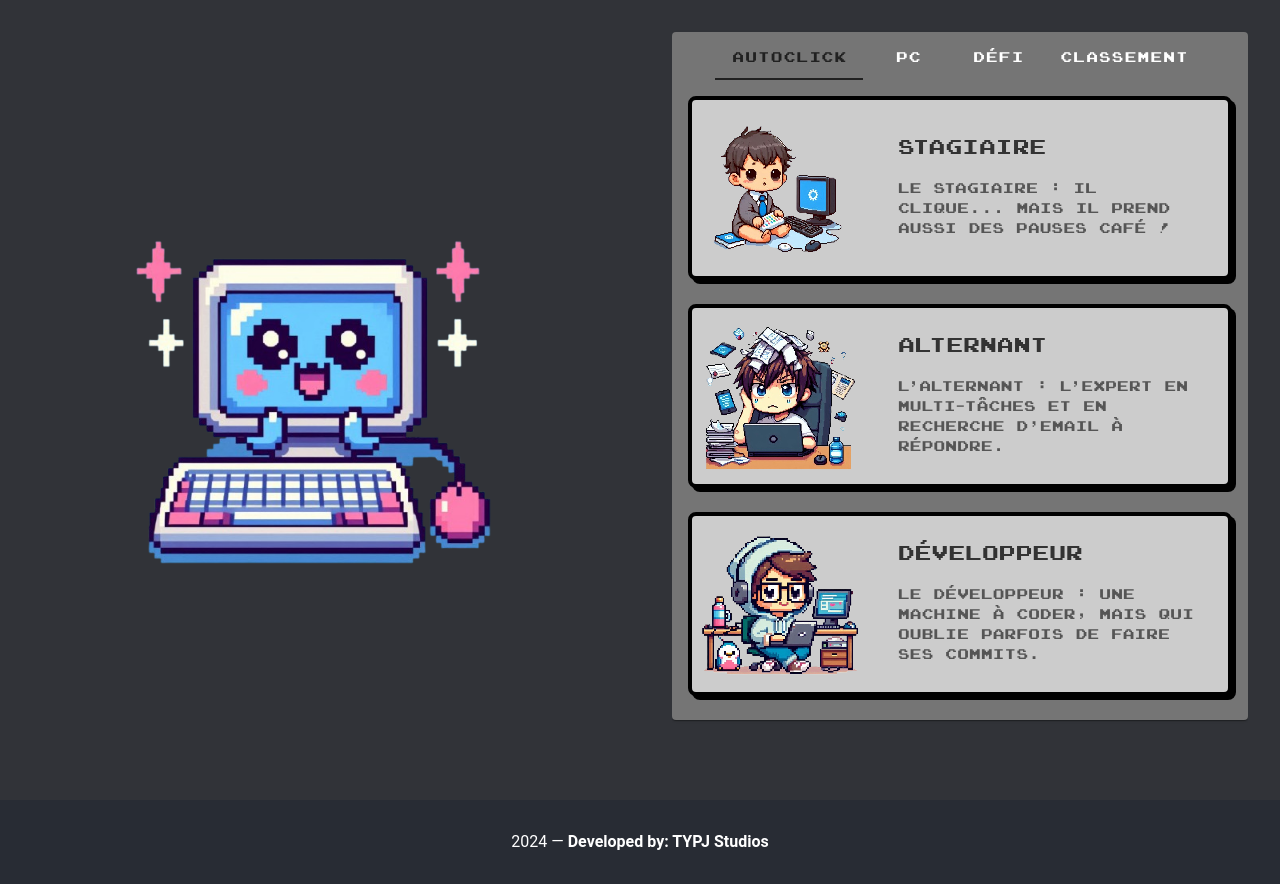
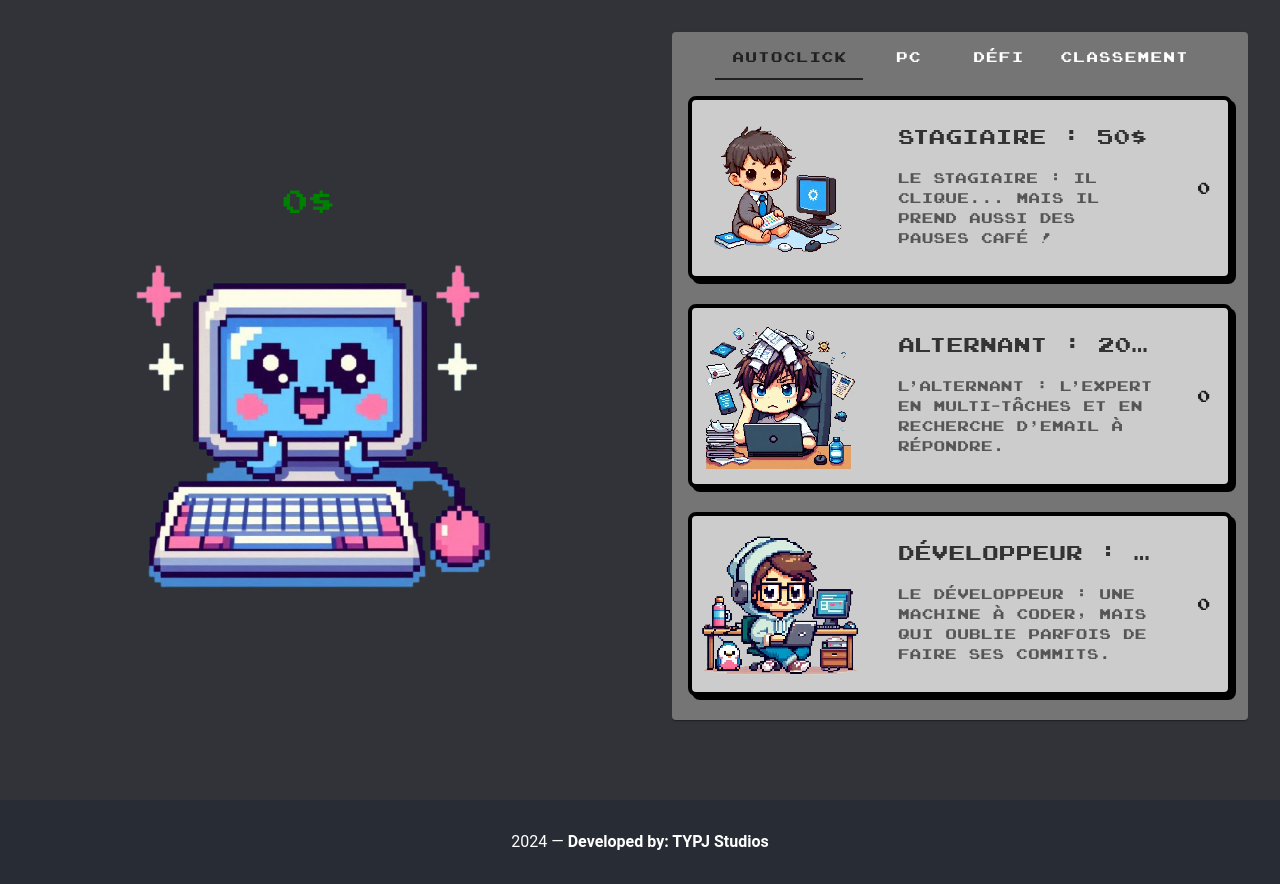
Before and after one commit to ThibaultFontaine/pc-clicker-plus, a Vue app: page /game in a window 1280 px wide. Built offline with nearby package versions, Linux system fonts and the light colour scheme.

Commit message:
Add autoclicking logic

```diff
--- a/src/components/GameSidebar.vue
+++ b/src/components/GameSidebar.vue
@@ -1,11 +1,37 @@
 <script setup lang="ts">
 import { ref } from 'vue';
-import { autoClickers } from "@/constants/autoClickers";
+import { storeToRefs } from 'pinia';
+import { useMoneyStore } from '@/stores/moneyStore';
+import { useXpStore } from '@/stores/xpStore';
+import { useAutoclickersStore } from '@/stores/autoclickersStore';
+
+const moneyStore = useMoneyStore();
+const xpStore = useXpStore();
+const autoclickersStore = useAutoclickersStore();
+
+const { money } = storeToRefs(moneyStore);
+const { xp } = storeToRefs(xpStore);
+const { autoclickers } = storeToRefs(autoclickersStore);
 
 const currentTab = ref('autoclicker');
 
 const setCurrentTab = (value: string): void => {
   currentTab.value = value;
+}
+
+const showAlert = ref(true);
+
+const buyAutoclicker = (id: number): void => {
+  const autoclicker = autoclickers.value.find((auto) => auto.id === id);
+  if (money.value >= autoclicker.price) {
+    autoclicker.currentAmount++;
+    moneyStore.removeMoney(autoclicker.price);
+  } else {
+    showAlert.value = false;
+    setTimeout(() => {
+      showAlert.value = true;
+    }, 2000);
+  }
 }
 </script>
 
@@ -14,6 +40,11 @@ const setCurrentTab = (value: string): void => {
     <v-card
       color="grey-darken-1"
     >
+      <v-alert
+        :hidden="showAlert"
+        color="error"
+        text="Tu es trop pauvre ! Reviens après avoir plus clické !"
+      />
       <v-tabs
         v-model="currentTab"
         align-tabs="center"
@@ -35,18 +66,24 @@ const setCurrentTab = (value: string): void => {
             <v-row>
               <div v-if="tab === 'autoclick'">
                 <v-col
-                  v-for="autoClicker in autoClickers"
+                  v-for="autoClicker in autoclickers"
                   :key="autoClicker.id"
                   cols="12"
                 >
-                <v-card class="pixel-card">
+                  <v-card
+                    class="pixel-card"
+                    @click="buyAutoclicker(autoClicker.id)"
+                  >
                     <v-row align="center">
                       <v-col cols="4" class="image-container">
                         <img :src="autoClicker.image" alt="AutoClicker Image" class="pixel-image">
                       </v-col>
-                    <v-col cols="8">
-                      <v-card-title class="pixel-title">{{ autoClicker.name }}</v-card-title>
+                      <v-col cols="7">
+                        <v-card-title class="pixel-title">{{ autoClicker.name }} : {{ autoClicker.price }}$</v-card-title>
                         <v-card-text class="pixel-description">{{ autoClicker.description }}</v-card-text>
+                      </v-col>
+                      <v-col cols="1">
+                        <span>{{ autoClicker.currentAmount }}</span>
                       </v-col>
                     </v-row>
                   </v-card>
--- a/src/constants/autoClickers.ts
+++ b/src/stores/autoclickersStore.ts
@@ -1,4 +1,19 @@
-export const autoClickers: Array<any> = [
+import { defineStore } from 'pinia';
+import { ref } from 'vue';
+
+export interface Autoclicker {
+  id: number;
+  name: string;
+  price: number;
+  cps: number;
+  description: string;
+  image: string;
+  currentAmount: number;
+}
+
+export const useAutoclickersStore = defineStore('autoclickers', () => {
+
+  const autoclickers = ref<Autoclicker[]>([
     {
       id: 1,
       name: 'Stagiaire',
@@ -6,6 +21,7 @@ export const autoClickers: Array<any> = [
       cps: 1,
       description: "Le stagiaire : il clique... mais il prend aussi des pauses café !",
       image: new URL('../assets/autoClickerImages/Stagiaire.png', import.meta.url).href,
+      currentAmount: 0
     },
     {
       id: 2,
@@ -14,6 +30,7 @@ export const autoClickers: Array<any> = [
       cps: 5,
       description: "L'alternant : l'expert en multi-tâches et en recherche d'email à répondre.",
       image: new URL('../assets/autoClickerImages/Alternant.png', import.meta.url).href,
+      currentAmount: 0
     },
     {
       id: 3,
@@ -22,6 +39,7 @@ export const autoClickers: Array<any> = [
       cps: 20,
       description: "Le développeur : une machine à coder, mais qui oublie parfois de faire ses commits.",
       image: new URL('../assets/autoClickerImages/Developpeur.png', import.meta.url).href,
+      currentAmount: 0
     },
     {
       id: 4,
@@ -30,6 +48,7 @@ export const autoClickers: Array<any> = [
       cps: 50,
       description: "Le senior : plus d'expérience, moins de patience pour les bugs.",
       image: new URL('../assets/autoClickerImages/Senior.png', import.meta.url).href,
+      currentAmount: 0
     },
     {
       id: 5,
@@ -38,6 +57,7 @@ export const autoClickers: Array<any> = [
       cps: 100,
       description: "Le Lead Dev : responsable du code, de la qualité... et des réunions inutiles.",
       image: new URL('../assets/autoClickerImages/lead dev.png', import.meta.url).href,
+      currentAmount: 0
     },
     {
       id: 6,
@@ -46,6 +66,7 @@ export const autoClickers: Array<any> = [
       cps: 500,
       description: "Le CTO : clique sur des idées brillantes, mais trop occupé pour coder.",
       image: new URL('../assets/autoClickerImages/CTO.png', import.meta.url).href,
+      currentAmount: 0
     },
     {
       id: 7,
@@ -54,6 +75,7 @@ export const autoClickers: Array<any> = [
       cps: 1000,
       description: "Le DevOps : il clique pour déployer, mais ça prend toujours 3 heures.",
       image: new URL('../assets/autoClickerImages/DevOps.png', import.meta.url).href,
+      currentAmount: 0
     },
     {
       id: 8,
@@ -62,6 +84,7 @@ export const autoClickers: Array<any> = [
       cps: 2000,
       description: "Le QA : clique sans cesse pour tester, mais il se plaint que tout est cassé.",
       image: new URL('../assets/autoClickerImages/QA_enginer.png', import.meta.url).href,
+      currentAmount: 0
     },
     {
       id: 9,
@@ -70,6 +93,7 @@ export const autoClickers: Array<any> = [
       cps: 5000,
       description: "Le consultant : il clique tout en vous facturant par heure.",
       image: new URL('../assets/autoClickerImages/Consultant.png', import.meta.url).href,
+      currentAmount: 0
     },
     {
       id: 10,
@@ -78,6 +102,7 @@ export const autoClickers: Array<any> = [
       cps: 10000,
       description: "Le freelance : clique vite, mais envoie la facture avant même de terminer.",
       image: new URL('../assets/autoClickerImages/Freelance.png', import.meta.url).href,
+      currentAmount: 0
     },
     {
       id: 11,
@@ -86,6 +111,7 @@ export const autoClickers: Array<any> = [
       cps: 20000,
       description: "Le dev blockchain : clique, mais ça ne marche jamais comme prévu.",
       image: new URL('../assets/autoClickerImages/Blockchain.png', import.meta.url).href,
+      currentAmount: 0
     },
     {
       id: 12,
@@ -94,6 +120,7 @@ export const autoClickers: Array<any> = [
       cps: 50000,
       description: "L'Ingenieur IA : clique, mais il pense qu'il est déjà à la retraite grâce à l'IA.",
       image: new URL('../assets/autoClickerImages/Dev_IA.png', import.meta.url).href,
+      currentAmount: 0
     },
     {
       id: 13,
@@ -102,6 +129,7 @@ export const autoClickers: Array<any> = [
       cps: 100000,
       description: "Le Tech Lead : clique avec confiance, mais son équipe doit coder derrière.",
       image: new URL('../assets/autoClickerImages/Tech_Lead.png', import.meta.url).href,
+      currentAmount: 0
     },
     {
       id: 14,
@@ -110,6 +138,7 @@ export const autoClickers: Array<any> = [
       cps: 250000,
       description: "Le designer : clique sur le PC, mais ne sait pas où est le bouton droit.",
       image: new URL('../assets/autoClickerImages/Designer.png', import.meta.url).href,
+      currentAmount: 0
     },
     {
       id: 15,
@@ -118,6 +147,7 @@ export const autoClickers: Array<any> = [
       cps: 500000,
       description: "Le stagiaire 2.0 : il clique pour le WiFi et la machine à café.",
       image: new URL('../assets/autoClickerImages/Stagiaire2_0.png', import.meta.url).href,
+      currentAmount: 0
     },
     {
       id: 16,
@@ -126,6 +156,7 @@ export const autoClickers: Array<any> = [
       cps: 1000000,
       description: "L'étudiant en dev : clique, mais passe 70% de son temps à chercher des solutions StackOverflow.",
       image: new URL('../assets/autoClickerImages/Student.png', import.meta.url).href,
+      currentAmount: 0
     },
     {
       id: 17,
@@ -134,5 +165,14 @@ export const autoClickers: Array<any> = [
       cps: 10000000,
       description: "Le Guru : clique avec sagesse... mais personne ne comprend comment il le fait.",
       image: new URL('../assets/autoClickerImages/Guru.png', import.meta.url).href,
-    },
-  ];
+      currentAmount: 0
+    }
+  ]);
+
+  // Add autoclicker
+  function addAutoclicker(id: number) {
+    autoclickers.value[id].currentAmount++;
+  }
+
+  return { autoclickers, addAutoclicker };
+});
--- /dev/null
+++ b/src/stores/clickStore.ts
@@ -0,0 +1,13 @@
+import { defineStore } from 'pinia';
+import { ref } from 'vue';
+
+export const useClickStore = defineStore('clicks', () => {
+  const clicks = ref<number>(1);
+
+  // Monter de niveau
+  const addClick = () => {
+    clicks.value += 1;
+  };
+
+  return { clicks, addClick };
+});
--- a/src/stores/progressionStore.ts
+++ b/src/stores/levelStore.ts
@@ -2,7 +2,7 @@ import { defineStore } from 'pinia';
 import { ref } from 'vue';
 
 export const useLevelStore = defineStore('level', () => {
-  const level = ref(1);
+  const level = ref<number>(1);
 
   // Monter de niveau
   const addLevel = () => {
--- a/src/stores/moneyStore.ts
+++ b/src/stores/moneyStore.ts
@@ -2,7 +2,7 @@ import { defineStore } from 'pinia';
 import { ref } from 'vue';
 
 export const useMoneyStore = defineStore('money', () => {
-  const money = ref(0);
+  const money = ref<number>(0);
 
   //Ajouter de l'argent
   const addMoney = (amount: number) => {
--- a/src/stores/xpStore.ts
+++ b/src/stores/xpStore.ts
@@ -2,7 +2,7 @@ import { defineStore } from 'pinia';
 import { ref } from 'vue';
 
 export const useXpStore = defineStore('xp', () => {
-  const xp = ref(0);
+  const xp = ref<number>(0);
 
   //Ajouter de l'xp
   const addXp = (amount: number) => {
--- a/src/views/GameView.vue
+++ b/src/views/GameView.vue
@@ -1,14 +1,71 @@
 <script setup lang="ts">
-import { ref } from 'vue'
+import { ref, computed } from 'vue'
 import { storeToRefs } from 'pinia'
+
+import { useMoneyStore } from '@/stores/moneyStore'
+import { useXpStore } from '@/stores/xpStore'
+import { useLevelStore } from '@/stores/levelStore'
+import { useClickStore } from '@/stores/clickStore'
+import { useAutoclickersStore } from '@/stores/autoclickersStore'
+
 
 import ClickableComputer from '@/components/ClickableComputer.vue';
 import GameSidebar from "../components/GameSidebar.vue";
+
+const moneyStore = useMoneyStore()
+const xpStore = useXpStore()
+const levelStore = useLevelStore()
+const clickStore = useClickStore()
+const autoclickersStore = useAutoclickersStore()
+
+const { money } = storeToRefs(moneyStore)
+const { xp } = storeToRefs(xpStore)
+const { level } = storeToRefs(levelStore)
+const { clicks } = storeToRefs(clickStore)
+const { autoclickers } = storeToRefs(autoclickersStore)
+
+const totalAutoclickers: number = computed(() => {
+  console.log(autoclickers)
+  return autoclickers.value
+  .map((auto: any) => auto.currentAmount)
+  .reduce((acc: number, val: number) => acc + val, 0)
+});
+
+const handleAutoclicking = (): void => {
+  if (totalAutoclickers.value > 0) {
+    const totalMoneyPerSecond: number = Object.values(autoclickers.value)
+      .map((auto: any) => auto.currentAmount * auto.cps)
+      .reduce((acc: number, val: number) => acc + val, 0)
+    ;
+
+    console.log(totalMoneyPerSecond);
+
+    moneyStore.addMoney(totalMoneyPerSecond);
+
+    console.log(money.value);
+  }
+
+}
+
+setInterval(handleAutoclicking, 1000);
 </script>
 
 <template>
   <div class="gameView">
     <div class="gamePannel">
+      <v-row class="d-flex">
+        <v-col>
+          <span class="moneyCounter">{{ money }}$</span>
+        </v-col>
+        <v-col>
+          <v-progress-linear
+            color="deep-orange"
+            height="10"
+            model-value="60"
+            striped
+          />
+        </v-col>
+      </v-row>
       <ClickableComputer />
     </div>
     <div class="gameSidebar">
@@ -31,11 +88,16 @@ import GameSidebar from "../components/GameSidebar.vue";
 .gameSidebar,
 .gamePannel {
   display: flex;
-  flex-direction: row;
+  flex-direction: column;
   justify-content: space-evenly;
   align-items: center;
   height: 100%;
   width: 100%;
   font-family: 'PixelFont';
 }
+
+.moneyCounter {
+  font-size: 2rem;
+  color: green;
+}
 </style>
```
Also changed, not shown: src/components/ClickableComputer.vue (+8 -3 lines), src/assets/sad_computer.png (added). Lines whose indentation alone changed are shown as unchanged.
